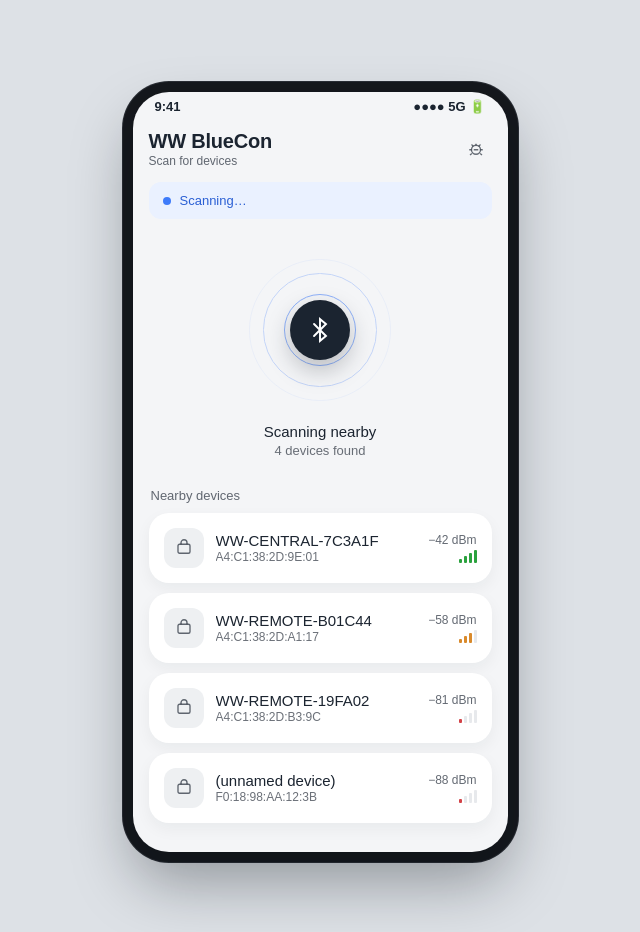
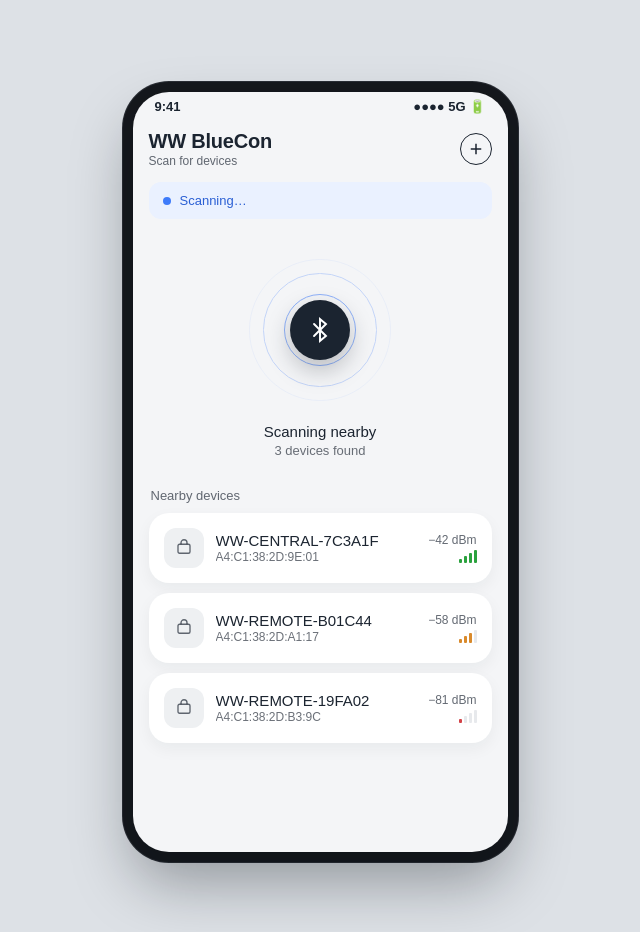
Before and after one commit to dzentec/ww_bluecon_flat-ui, a plain HTML site: page device-scan.html in a window 1280 px wide. Shown: the whole page, without its empty margins (320-960 px from the left). Drawn offline with Linux system fonts and the light colour scheme.

Commit message:
device-scan: only list already-configured devices, add via "+"
- Drop the unnamed/unconfigured device from the scan results - this
  screen is for reconnecting to devices already set up, matching
  init-wizard's "Connect to Existing Device" entry point
- Replace the debug button with a "+" button (top-right) linking to
  init-wizard.html's "Set Up New Device" flow
- Remove the redundant "New device? Set it up ->" link

Co-Authored-By: Claude Sonnet 5 <noreply@anthropic.com>

```diff
--- a/device-scan.html
+++ b/device-scan.html
@@ -108,6 +108,16 @@
     cursor: pointer; transition: background 0.15s ease;
   }
   .bug-btn:hover { background: rgba(27,36,48,0.06); color: var(--color-text-muted); }
+
+  .add-device-btn {
+    width: 32px; height: 32px; border-radius: 50%;
+    display: flex; align-items: center; justify-content: center;
+    background: transparent; border: 1.5px solid var(--color-text);
+    color: var(--color-text); text-decoration: none;
+    cursor: pointer; transition: background 0.15s ease, border-color 0.15s ease, color 0.15s ease;
+    flex-shrink: 0;
+  }
+  .add-device-btn:hover { background: var(--color-accent-bg); border-color: var(--color-accent); color: var(--color-accent); }
 
   /* ---------- Status banner ---------- */
   .status-banner {
@@ -282,9 +292,9 @@
         <div class="appbar-title">WW BlueCon</div>
         <div class="appbar-sub">Scan for devices</div>
       </div>
-      <button class="bug-btn" onclick="toast('a', 'Debug screen — not in release build')" title="Debug">
-        <svg width="18" height="18" viewBox="0 0 24 24" fill="none" stroke="currentColor" stroke-width="1.8"><circle cx="12" cy="13" r="6"/><path d="M12 7V5M8.5 8.5 6 6M15.5 8.5 18 6M6 13H3M21 13h-3M6.5 18 4 20M17.5 18 20 20M9 13h6"/></svg>
-      </button>
+      <a class="add-device-btn" href="init-wizard.html" title="Set up a new device">
+        <svg width="18" height="18" viewBox="0 0 24 24" fill="none" stroke="currentColor" stroke-width="2"><path d="M12 5v14M5 12h14"/></svg>
+      </a>
     </div>
 
     <div id="a-banner" class="status-banner connecting">
@@ -304,7 +314,7 @@
             </div>
           </div>
           <div class="radar-caption">Scanning nearby</div>
-          <div class="radar-sub">4 devices found</div>
+          <div class="radar-sub">3 devices found</div>
         </div>
 
         <div class="section-label">Nearby devices</div>
@@ -345,21 +355,6 @@
           </div>
         </div>
 
-        <div class="device-card" onclick="connectDevice('a', this, '(unnamed device)')">
-          <div class="device-icon"><svg width="18" height="18" viewBox="0 0 24 24" fill="none" stroke="currentColor" stroke-width="1.8"><rect x="4" y="7" width="16" height="12" rx="2"/><path d="M8 7V5a4 4 0 0 1 8 0v2"/></svg></div>
-          <div class="device-info">
-            <div class="device-name">(unnamed device)</div>
-            <div class="device-id">F0:18:98:AA:12:3B</div>
-          </div>
-          <div class="device-trailing rssi-weak">
-            <span class="rssi-value">−88 dBm</span>
-            <span class="rssi-bars"><i></i><i></i><i></i><i></i></span>
-          </div>
-        </div>
-      </div>
-
-      <div style="text-align:center; padding:14px 16px 4px;">
-        <a href="init-wizard.html" style="font-size:13px; color:var(--color-accent); text-decoration:none; font-weight:500;">New device? Set it up →</a>
       </div>
 
       <!-- loading -->
```
